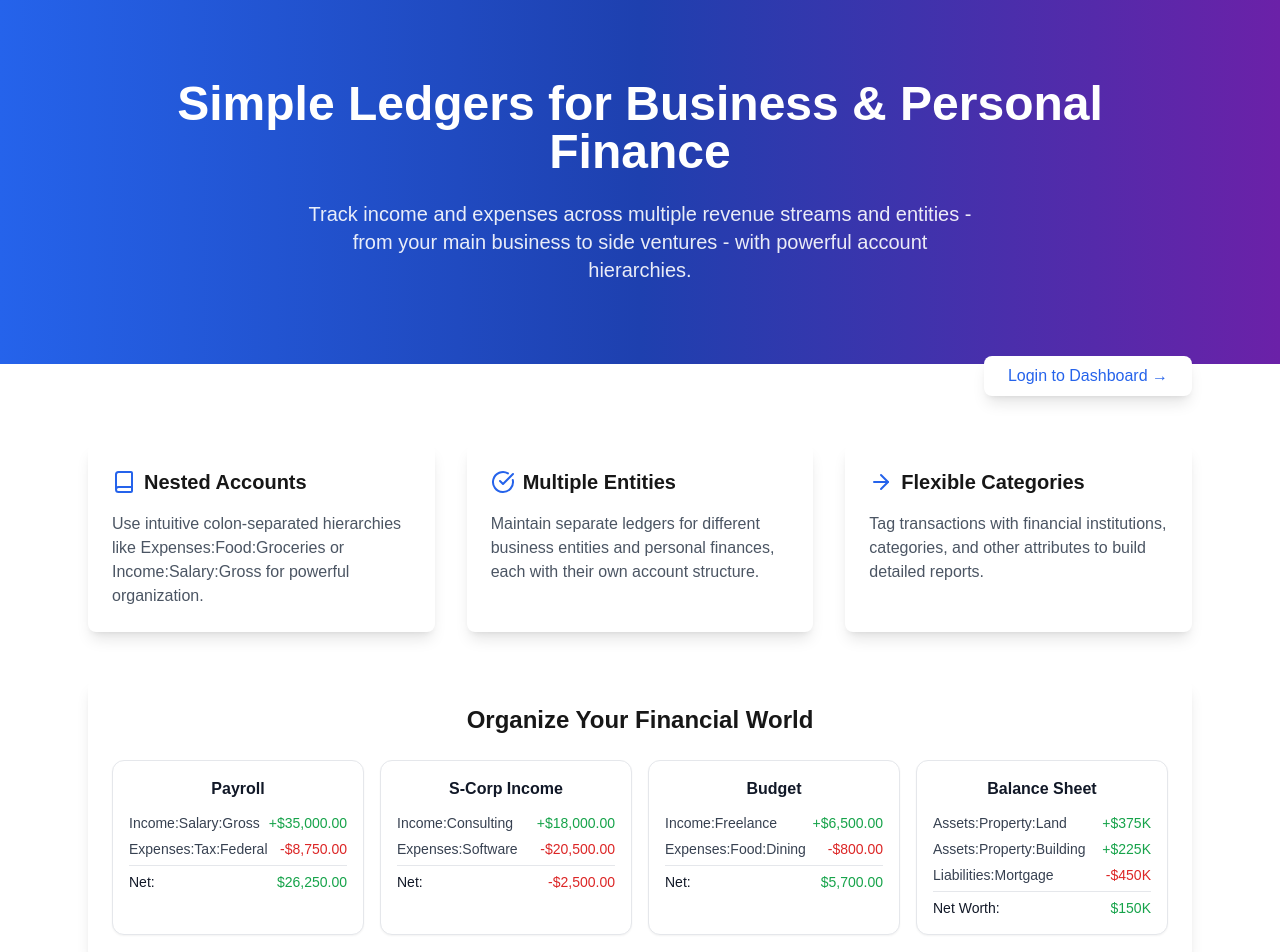
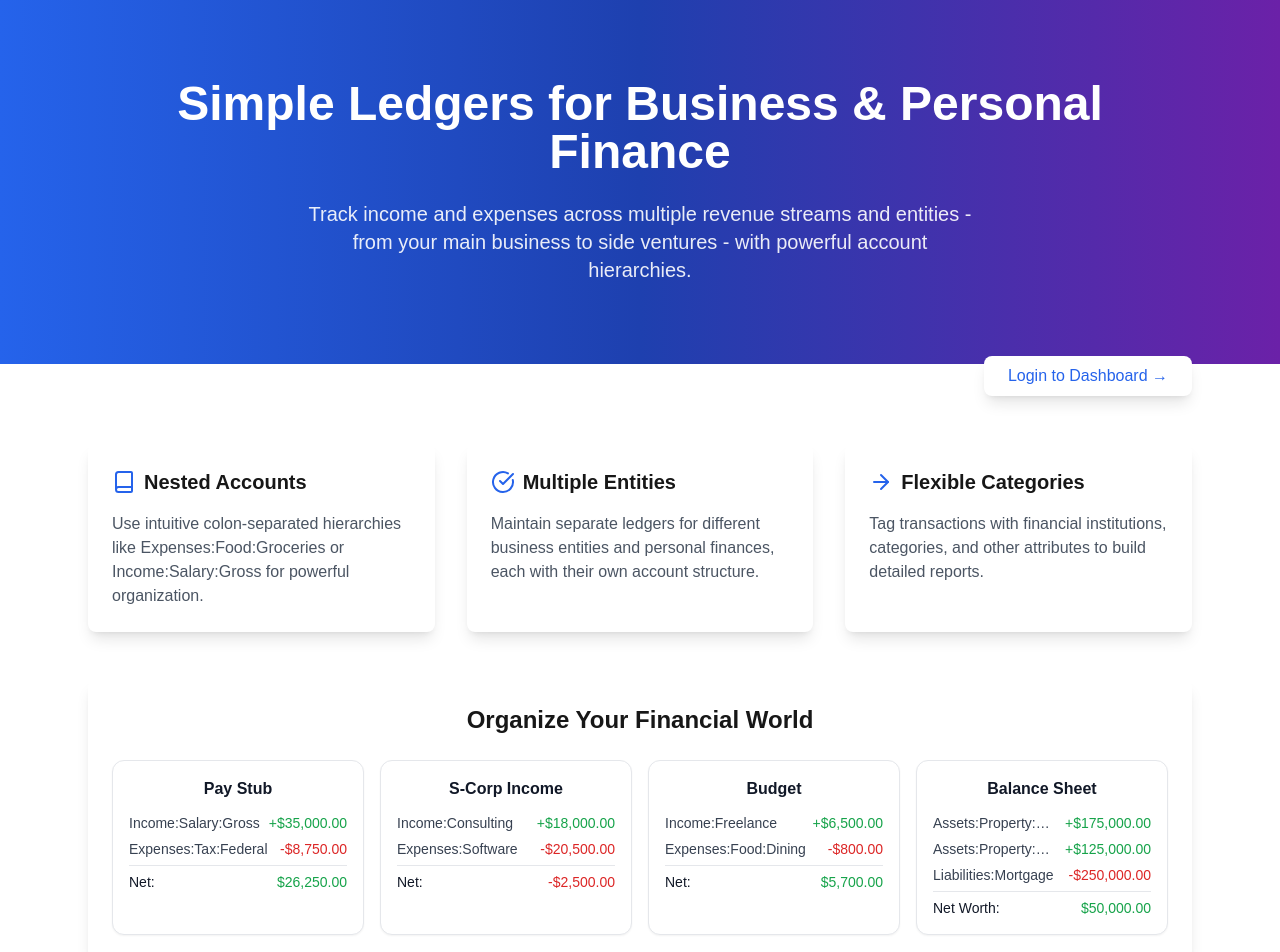
Before and after one commit to primordial-software-llc/budget-sidekick, a Next.js app: page / in a window 1280 px wide. Shown: the top 952 px of the page. Built offline with nearby package versions, Linux system fonts and the light colour scheme.

Commit message:
Fix mini ledgers on marketing page.

```diff
--- a/src/app/page.js
+++ b/src/app/page.js
@@ -10,9 +10,9 @@ import {
 
 function SimpleLedgerDemo() {
   return (
-    <div className="grid grid-cols-4 gap-4">
+    <div className="grid grid-cols-1 sm:grid-cols-2 lg:grid-cols-4 gap-4">
       <div className="bg-white p-4 rounded-xl border border-gray-200 shadow-sm">
-        <h3 className="text-gray-900 font-semibold text-base text-center mb-3">Payroll</h3>
+        <h3 className="text-gray-900 font-semibold text-base text-center mb-3">Pay Stub</h3>
         <div className="space-y-1.5">
           <div className="flex justify-between text-sm">
             <span className="text-gray-700">Income:Salary:Gross</span>
@@ -70,19 +70,19 @@ function SimpleLedgerDemo() {
         <div className="space-y-1.5">
           <div className="flex justify-between text-sm">
             <span className="text-gray-700 truncate pr-2">Assets:Property:Land</span>
-            <span className="text-green-600 font-medium tabular-nums">+$375K</span>
+            <span className="text-green-600 font-medium tabular-nums">+$175,000.00</span>
           </div>
           <div className="flex justify-between text-sm">
             <span className="text-gray-700 truncate pr-2">Assets:Property:Building</span>
-            <span className="text-green-600 font-medium tabular-nums">+$225K</span>
+            <span className="text-green-600 font-medium tabular-nums">+$125,000.00</span>
           </div>
           <div className="flex justify-between text-sm">
             <span className="text-gray-700 truncate pr-2">Liabilities:Mortgage</span>
-            <span className="text-red-600 font-medium tabular-nums">-$450K</span>
+            <span className="text-red-600 font-medium tabular-nums">-$250,000.00</span>
           </div>
           <div className="flex justify-between text-sm pt-1.5 mt-1.5 border-t border-gray-200">
             <span className="text-gray-900 font-medium">Net Worth:</span>
-            <span className="text-green-600 font-medium tabular-nums">$150K</span>
+            <span className="text-green-600 font-medium tabular-nums">$50,000.00</span>
           </div>
         </div>
       </div>
```
